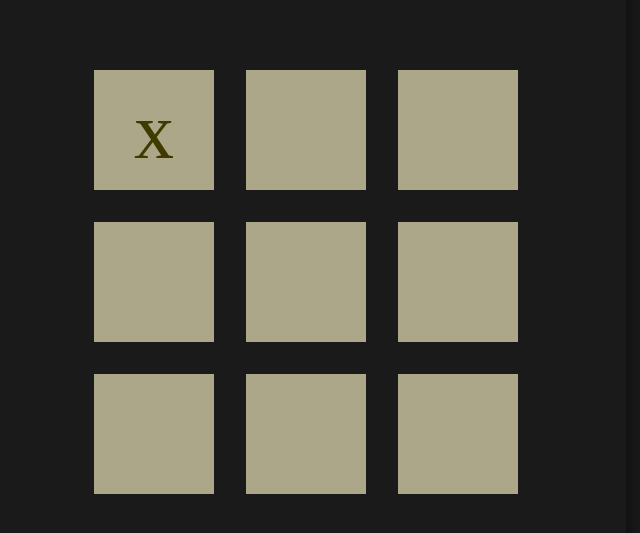
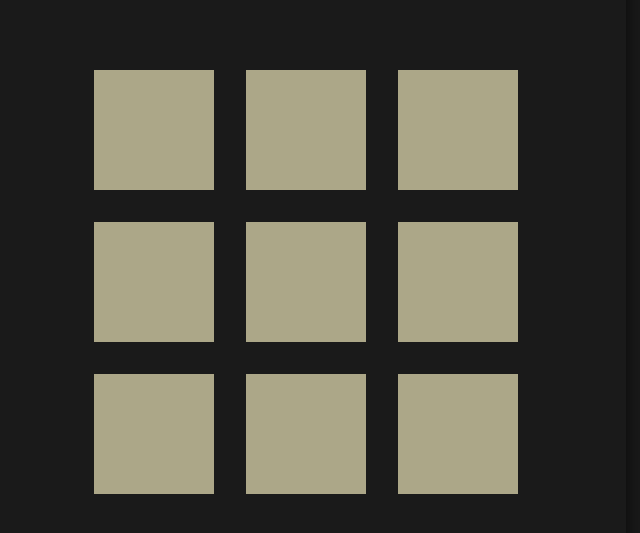
Before and after one commit to zulkifl7/react-tic-tac-toe, a React (Vite) app: page / in a window 1280 px wide. Shown: the part 359-892 px from the top of the page, without its empty margins (334-974 px from the left). Built offline with nearby package versions, Linux system fonts and the light colour scheme; a web font is replaced by a local one.

Commit message:
Button clicks fixed #3

```diff
--- a/src/components/GameContainer/GameBoard/Box/Box.jsx
+++ b/src/components/GameContainer/GameBoard/Box/Box.jsx
@@ -1,8 +1,6 @@
-import { useState } from "react";
 import "./Box.css";
 
-function Box({ value = "", buttonClicked, boxNumber }) {
-	const [boxValue, setBoxValue] = useState();
+function Box({ value, buttonClicked, boxNumber }) {
 	return <button onClick={() => buttonClicked(boxNumber)}>{value}</button>;
 }
 
--- a/src/components/GameContainer/GameBoard/GameBoard.jsx
+++ b/src/components/GameContainer/GameBoard/GameBoard.jsx
@@ -1,53 +1,62 @@
 import "./GameBoard.css";
 import Box from "./Box/Box";
+import { useState } from "react";
+
+const gameBoard = [
+	[null, null, null],
+	[null, null, null],
+	[null, null, null],
+];
+let num = 0;
 
 function GameBoard() {
-	let gameProgress = {
-		clicked: {
-			0: undefined,
-			1: undefined,
-			2: undefined,
-			3: undefined,
-			4: undefined,
-			5: undefined,
-			6: undefined,
-			7: undefined,
-			8: undefined,
-		},
-		players: {
-			0: [],
-			1: [],
-		},
-	};
-	let num = 0;
-	function buttonClickedHandle(value) {
-		gameProgress["clicked"][num] = value;
-		gameProgress["players"][num % 2].push(value);
-		console.log(gameProgress);
+	const [newGameBoard, setGameBoard] = useState(gameBoard);
+	function buttonClickedHandle(row, col) {
+		if (num % 2 == 0) {
+			setGameBoard((pervGameBoard) => {
+				const updatedBoard = [
+					...pervGameBoard.map((innerArray) => [...innerArray]),
+				];
+				updatedBoard[row][col] = "X";
+				return updatedBoard;
+			});
+		} else {
+			setGameBoard((pervGameBoard) => {
+				const updatedBoard = [
+					...pervGameBoard.map((innerArray) => [...innerArray]),
+				];
+				updatedBoard[row][col] = "O";
+				return updatedBoard;
+			});
+		}
+		// console.log(newGameBoard[value[0]][value[1]]);
+		console.log(newGameBoard);
+		// console.log(newGameBoard);
 		num += 1;
 	}
 	return (
-		<div id="game-board">
-			<ol>
-				<Box
-					boxNumber={0}
-					buttonClicked={buttonClickedHandle}
-					value="x"
-				/>
-				<Box boxNumber={1} buttonClicked={buttonClickedHandle} />
-				<Box boxNumber={2} buttonClicked={buttonClickedHandle} />
-			</ol>
-			<ol>
-				<Box boxNumber={3} buttonClicked={buttonClickedHandle} />
-				<Box boxNumber={4} buttonClicked={buttonClickedHandle} />
-				<Box boxNumber={5} buttonClicked={buttonClickedHandle} />
-			</ol>
-			<ol>
-				<Box boxNumber={6} buttonClicked={buttonClickedHandle} />
-				<Box boxNumber={7} buttonClicked={buttonClickedHandle} />
-				<Box boxNumber={8} buttonClicked={buttonClickedHandle} />
-			</ol>
-		</div>
+		<ol id="game-board">
+			{newGameBoard.map((row, index) => (
+				<ol key={index}>
+					{row.map((element, elemIndex) => (
+						<li key={elemIndex}>
+							<button
+								onClick={() =>
+									buttonClickedHandle(index, elemIndex)
+								}
+							>
+								{element}
+							</button>
+							{/* <Box
+								boxNumber={[index, elemIndex]}
+								buttonClicked={buttonClickedHandle}
+								value={element}
+							/> */}
+						</li>
+					))}
+				</ol>
+			))}
+		</ol>
 	);
 }
 export default GameBoard;
```
